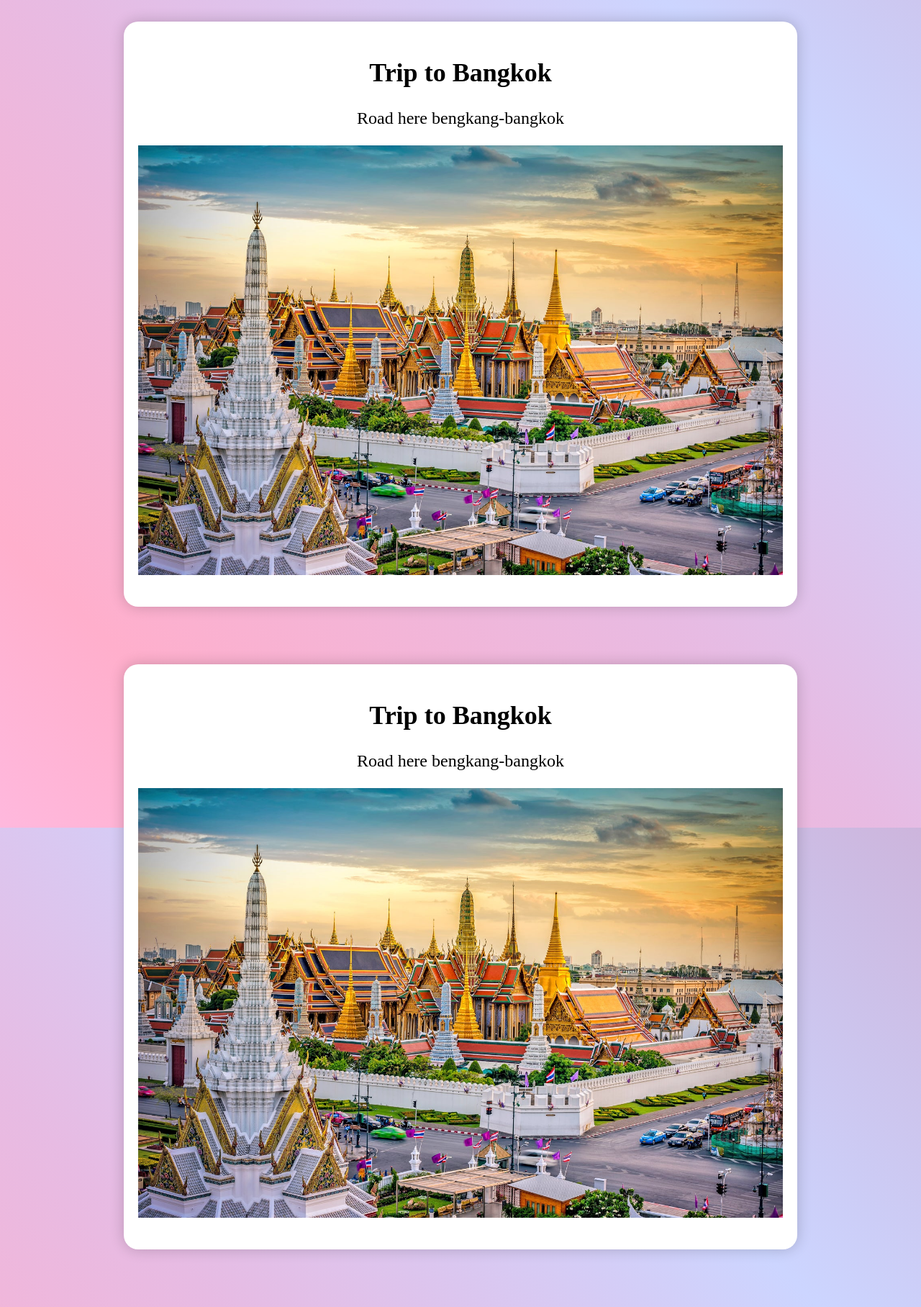
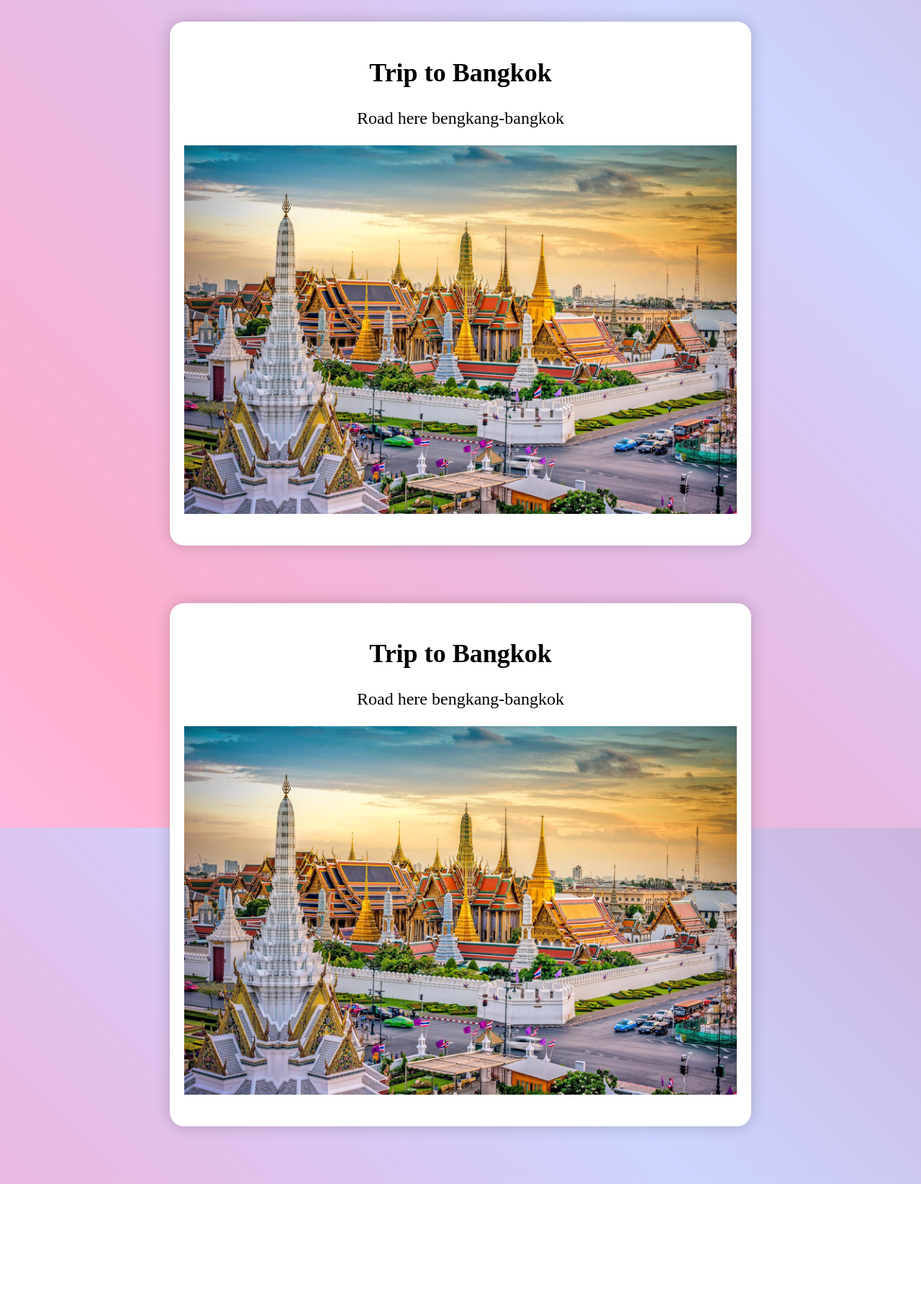
Before and after one commit to Ciestaa/WebProgramming, a PHP site: page /post_page.html in a window 1280 px wide. Shown: the part 50-1866 px from the top of the page at 72% size. After the commit the page ends 1695 px from the top, so only its background shows below. Run offline with PHP 8.4, Linux system fonts and the light colour scheme.

Commit message:
haziq hensem giler

```diff
--- a/OHIO/CSS/postpageStyle.css
+++ b/OHIO/CSS/postpageStyle.css
@@ -103,7 +103,7 @@ body {
   }
 
   .post-container {
-    width: 70%;
+    width: 60%;
     margin: 80px auto;
     background-color: white;
     border-radius: 20px;
```
